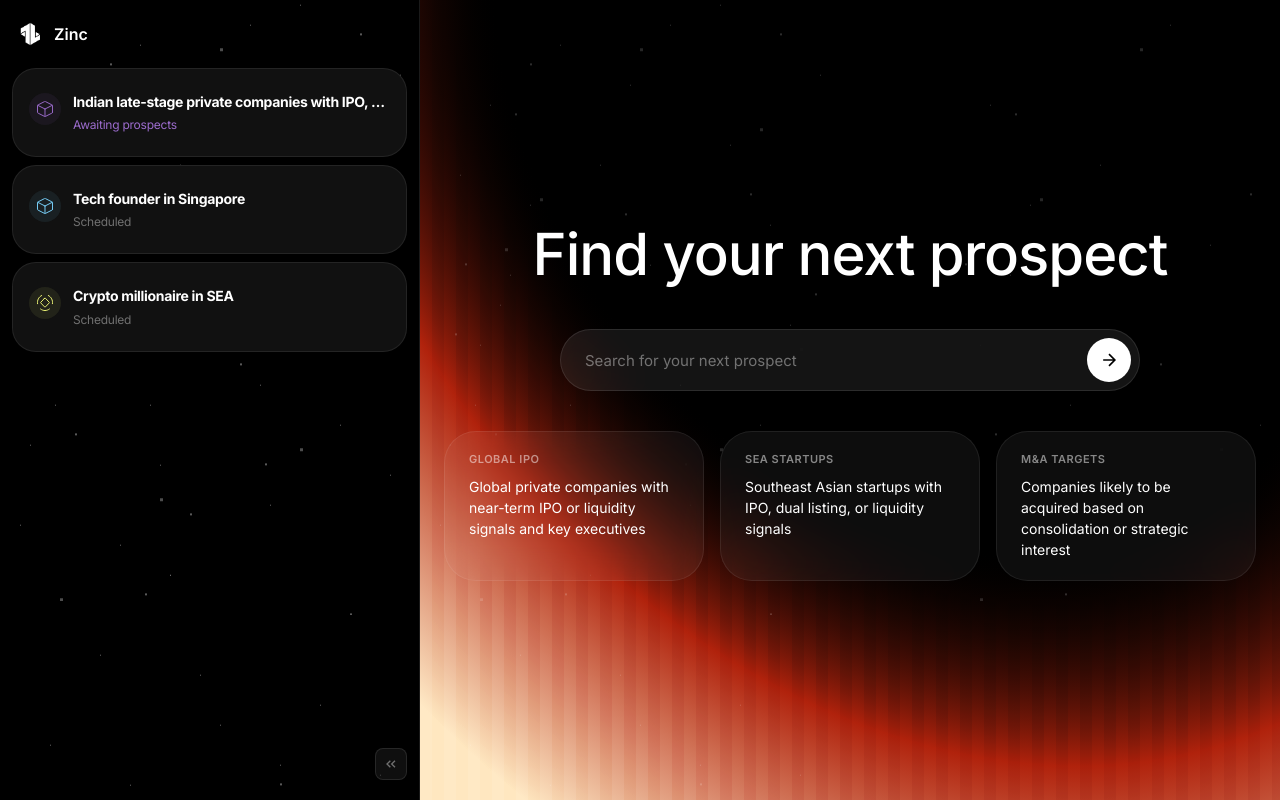
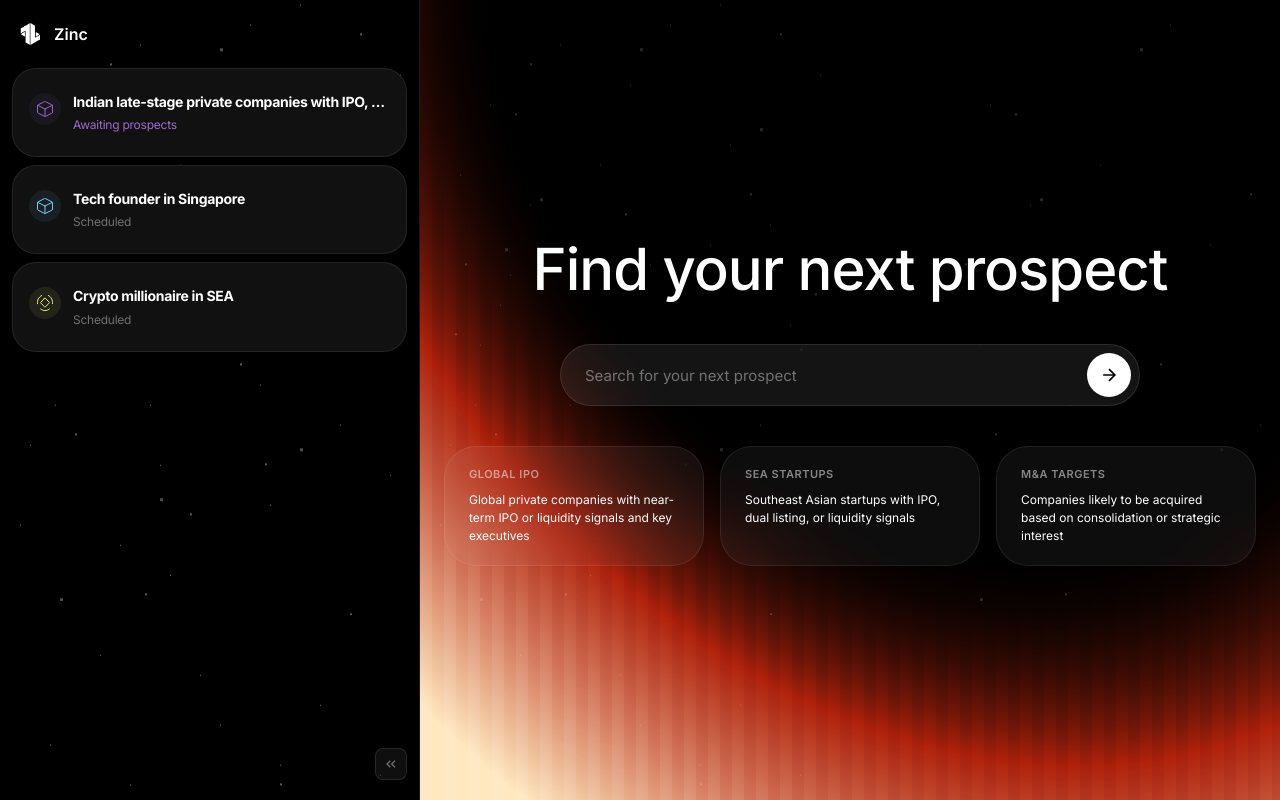
Before and after one commit to rajivpriyadarshi/prospect-list, a React (Vite) app: page / in a window 1280 px wide. Built offline with nearby package versions, Linux system fonts and the light colour scheme; a web font is replaced by a local one.

Commit message:
Change suggestion card font size to 12px

```diff
--- a/src/components/HomePage.tsx
+++ b/src/components/HomePage.tsx
@@ -543,7 +543,7 @@ const styles: { [key: string]: React.CSSProperties } = {
     textTransform: 'uppercase',
   },
   suggestionText: {
-    fontSize: '14px',
+    fontSize: '12px',
     fontWeight: 400,
     color: '#FFFFFF',
     lineHeight: 1.5,
```
